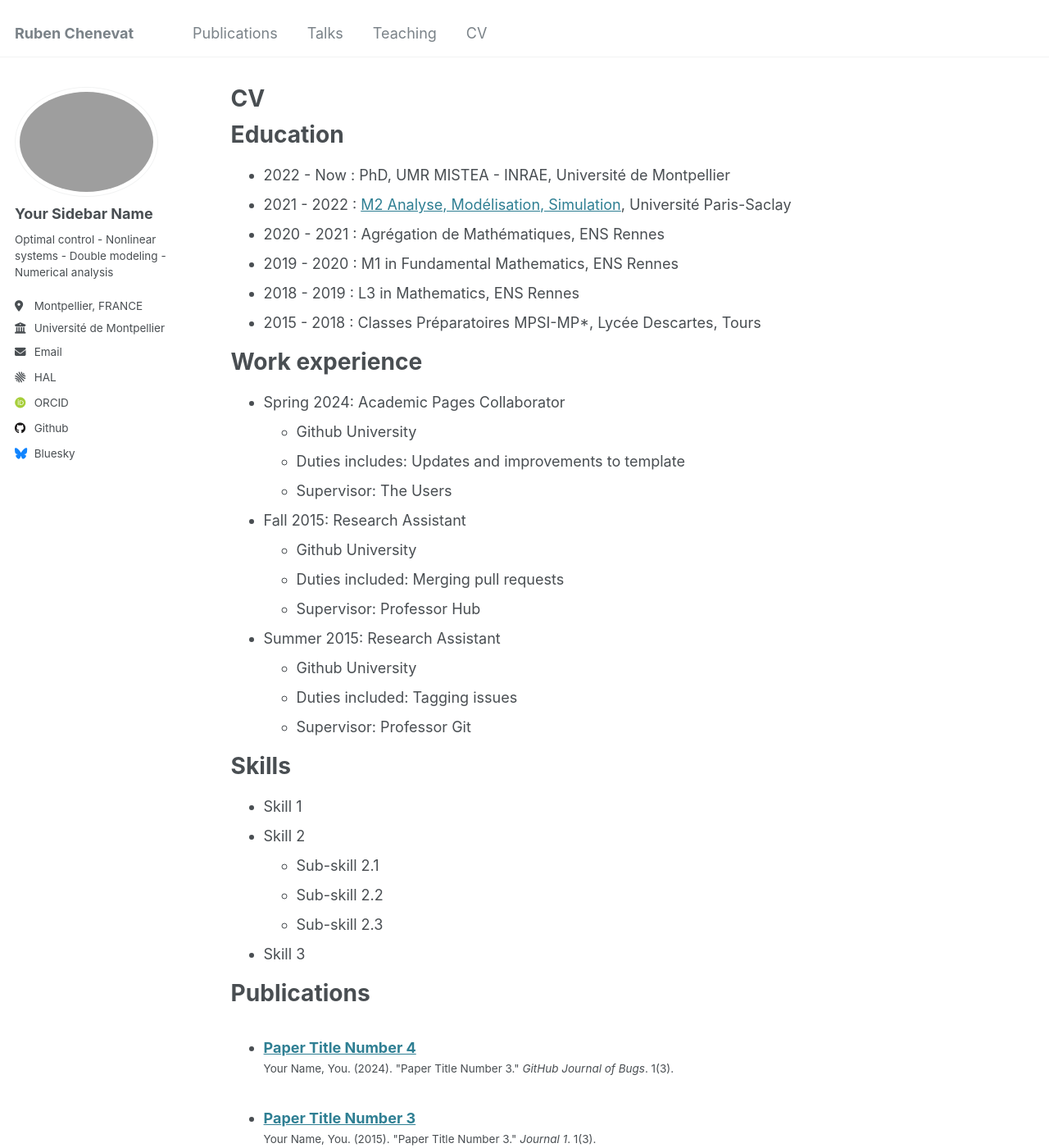
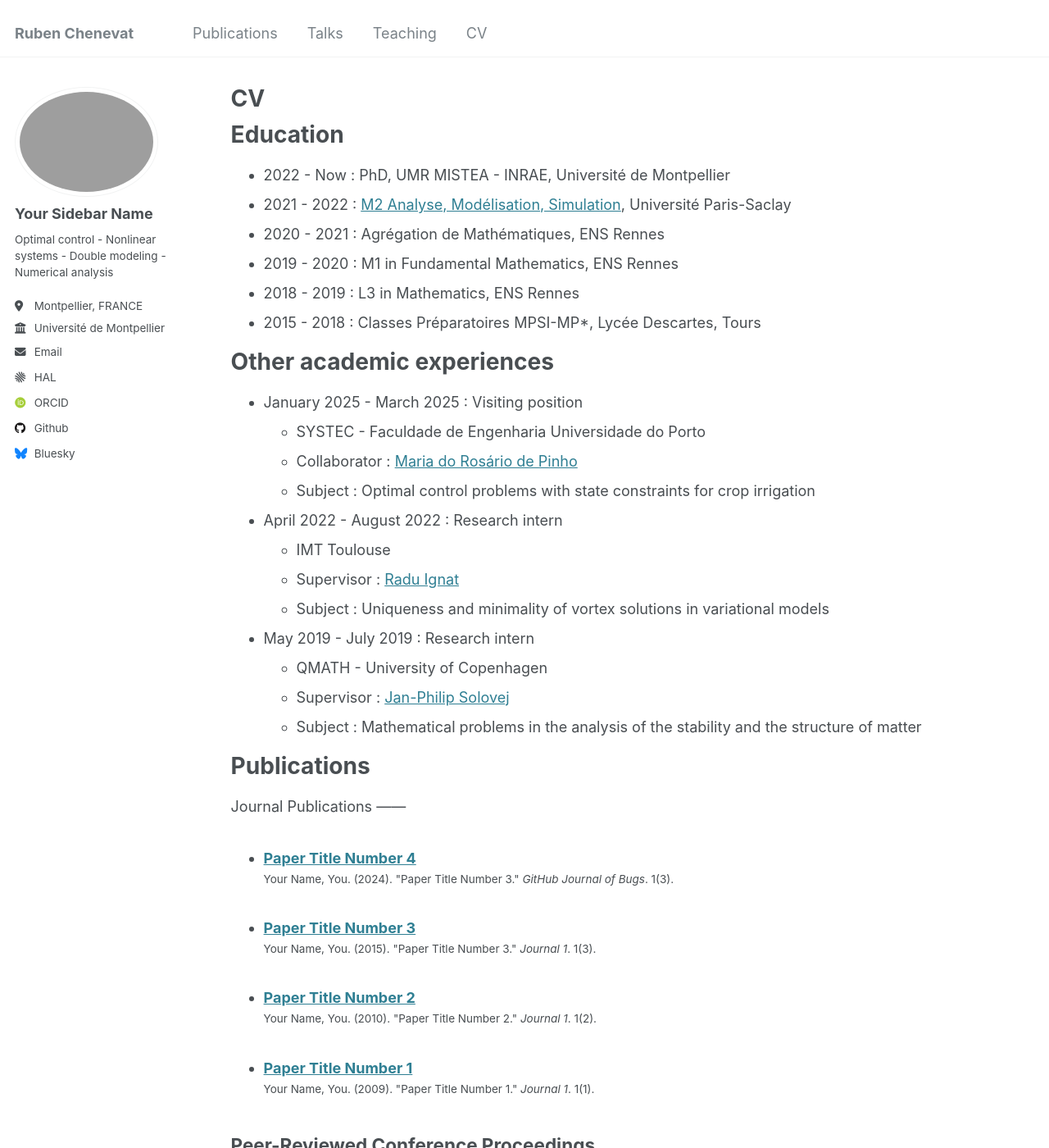
Before and after one commit to rubenchenevat/rubenchenevat.github.io, a Jekyll site: the page built from _pages/cv.md, in a window 1280 px wide and 1400 px high. Shown: the whole window at 82% size. Built offline with Jekyll 4.4.1, drawn with Linux system fonts in a browser that asks for light colours; some web fonts are replaced; some of the changed text lies outside the part shown.

Commit message:
Update cv.md

```diff
--- a/_pages/cv.md
+++ b/_pages/cv.md
@@ -18,43 +18,34 @@ Education
 * 2018 - 2019 : L3 in Mathematics, ENS Rennes
 * 2015 - 2018 : Classes Préparatoires MPSI-MP*, Lycée Descartes, Tours
 
-Work experience
+Other academic experiences
 ======
-* Spring 2024: Academic Pages Collaborator
-  * Github University
-  * Duties includes: Updates and improvements to template
-  * Supervisor: The Users
+* January 2025 - March 2025 : Visiting position
+  * SYSTEC - Faculdade de Engenharia Universidade do Porto
+  * Collaborator : [Maria do Rosário de Pinho](https://paginas.fe.up.pt/~mrpinho/)
+  * Subject : Optimal control problems with state constraints for crop irrigation
 
-* Fall 2015: Research Assistant
-  * Github University
-  * Duties included: Merging pull requests
-  * Supervisor: Professor Hub
+* April 2022 - August 2022 : Research intern
+  * IMT Toulouse
+  * Supervisor : [Radu Ignat](https://www.math.univ-toulouse.fr/~rignat/)
+  * Subject : Uniqueness and minimality of vortex solutions in variational models
 
-* Summer 2015: Research Assistant
-  * Github University
-  * Duties included: Tagging issues
-  * Supervisor: Professor Git
-
-Skills
-======
-* Skill 1
-* Skill 2
-  * Sub-skill 2.1
-  * Sub-skill 2.2
-  * Sub-skill 2.3
-* Skill 3
+* May 2019 - July 2019 : Research intern
+  * QMATH - University of Copenhagen
+  * Supervisor : [Jan-Philip Solovej](https://web.math.ku.dk/~solovej/)
+  * Subject : Mathematical problems in the analysis of the stability and the structure of matter
 
 Publications
 ======
+Journal Publications
+------
   <ul>{% for post in site.publications reversed %}
     {% include archive-single-cv.html %}
   {% endfor %}</ul>
 
-Talks
-======
-  <ul>{% for post in site.talks reversed %}
-    {% include archive-single-talk-cv.html  %}
-  {% endfor %}</ul>
+Peer-Reviewed Conference Proceedings
+------
+
 
 Teaching
 ======
```
